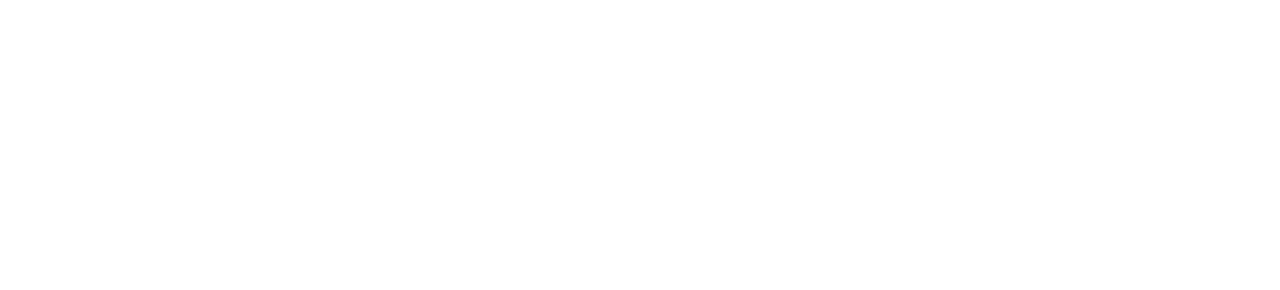
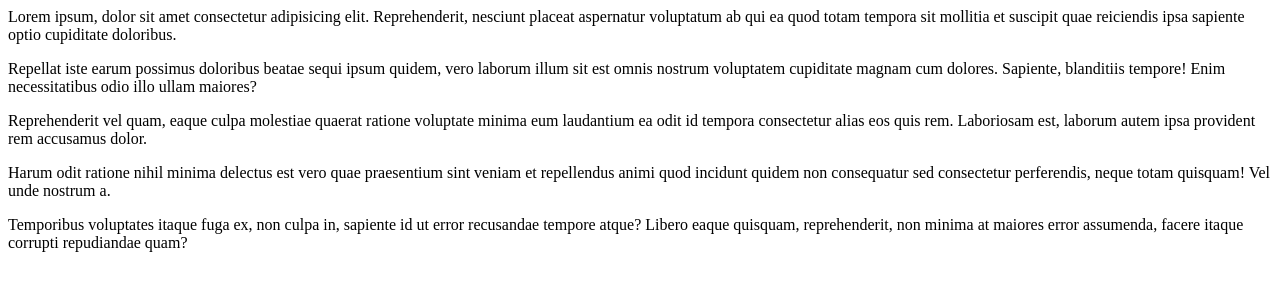
Before and after one commit to halidduman/proje-deneme, a plain HTML site: page index.html in a window 1280 px wide. Drawn offline with Linux system fonts and the light colour scheme.

Commit message:
dosyaların hepsi eklendi

```diff
--- a/index.html
+++ b/index.html
@@ -0,0 +1,5 @@
+<p>Lorem ipsum, dolor sit amet consectetur adipisicing elit. Reprehenderit, nesciunt placeat aspernatur voluptatum ab qui ea quod totam tempora sit mollitia et suscipit quae reiciendis ipsa sapiente optio cupiditate doloribus.</p>
+<p>Repellat iste earum possimus doloribus beatae sequi ipsum quidem, vero laborum illum sit est omnis nostrum voluptatem cupiditate magnam cum dolores. Sapiente, blanditiis tempore! Enim necessitatibus odio illo ullam maiores?</p>
+<p>Reprehenderit vel quam, eaque culpa molestiae quaerat ratione voluptate minima eum laudantium ea odit id tempora consectetur alias eos quis rem. Laboriosam est, laborum autem ipsa provident rem accusamus dolor.</p>
+<p>Harum odit ratione nihil minima delectus est vero quae praesentium sint veniam et repellendus animi quod incidunt quidem non consequatur sed consectetur perferendis, neque totam quisquam! Vel unde nostrum a.</p>
+<p>Temporibus voluptates itaque fuga ex, non culpa in, sapiente id ut error recusandae tempore atque? Libero eaque quisquam, reprehenderit, non minima at maiores error assumenda, facere itaque corrupti repudiandae quam?</p>
--- a/main.js
+++ b/main.js
@@ -0,0 +1,6 @@
+asdasdasdasdasd
+asdasdasdasdasddas
+debuggersada
+    debugger    SVGDefsElement
+    history
+    WebKitCSSMatrix
```
Also changed, not shown: test.html (+2 -1 lines).
